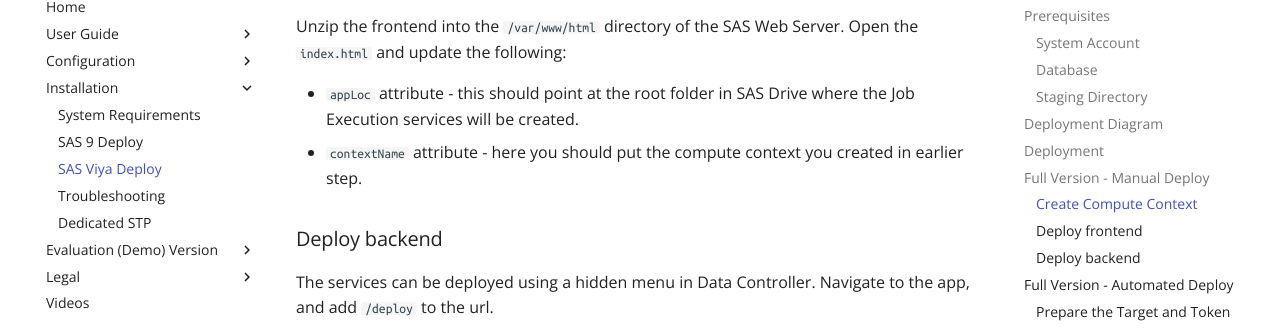
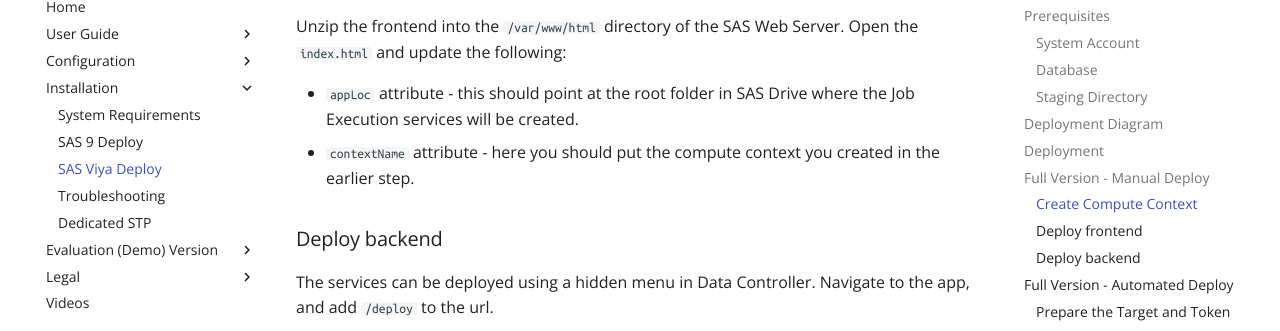
Before and after one commit to datacontroller/docs.datacontroller.io, an MkDocs documentation site: the page built from docs/dci-deploysasviya.md, in a window 1280 px wide and 900 px high, scrolled down 2985 px. Shown: the part 119-450 px from the top of the window. Built offline with MkDocs 1.6.1 and Material for MkDocs 9.7.7, drawn with Linux system fonts in a browser that asks for light colours; comment, search, counter and statistics services are not loaded.

Commit message:
Update dci-deploysasviya.md

```diff
--- a/docs/dci-deploysasviya.md
+++ b/docs/dci-deploysasviya.md
@@ -85,7 +85,7 @@
 Unzip the frontend into the `/var/www/html` directory of the SAS Web Server.  Open the `index.html` and update the following:
 
 - `appLoc` attribute - this should point at the root folder in SAS Drive where the Job Execution services will be created.
-- `contextName` attribute - here you should put the compute context you created in earlier step.
+- `contextName` attribute - here you should put the compute context you created in the earlier step.
 
 ### Deploy backend
 The services can be deployed using a hidden menu in Data Controller.  Navigate to the app, and add `/deploy` to the url.
```
